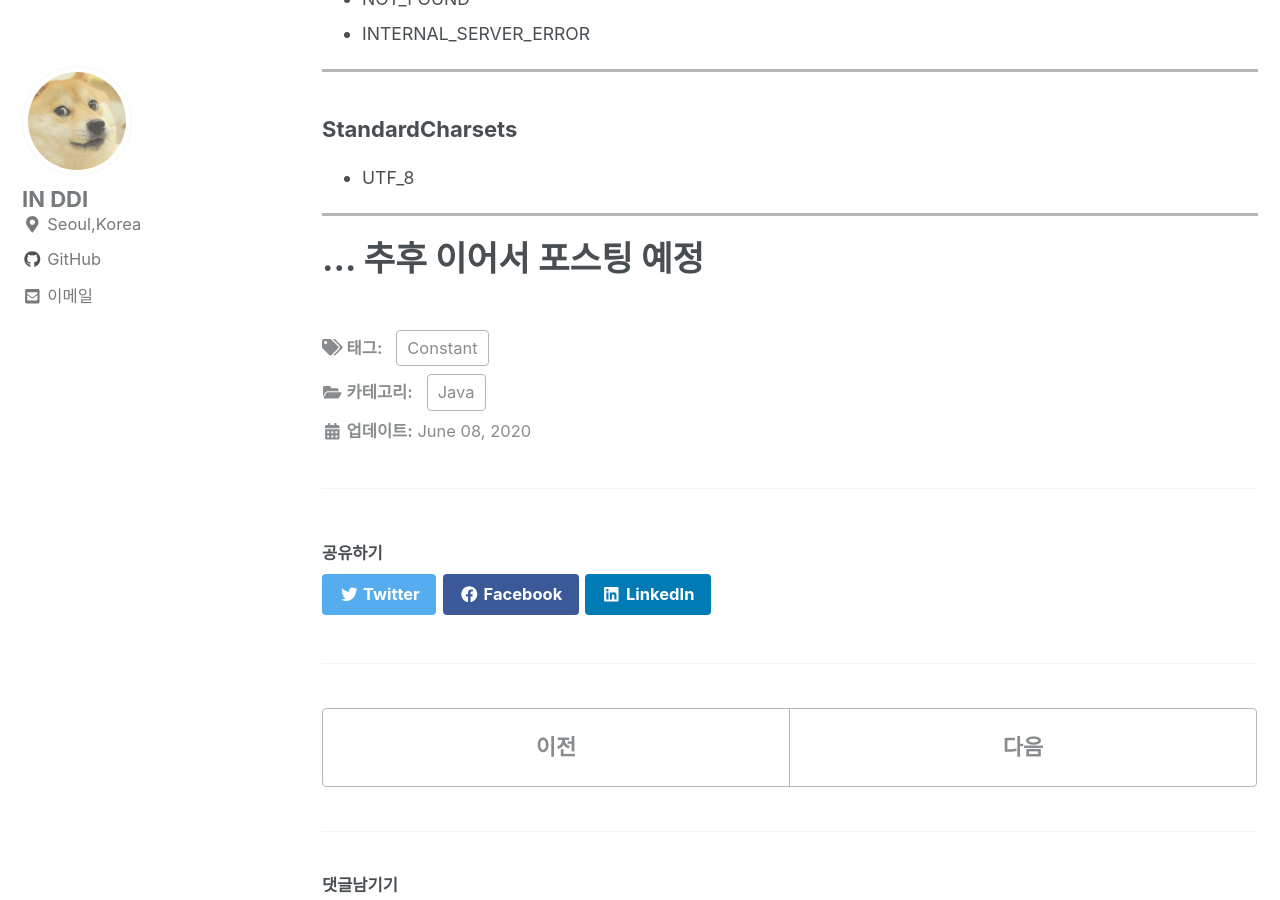
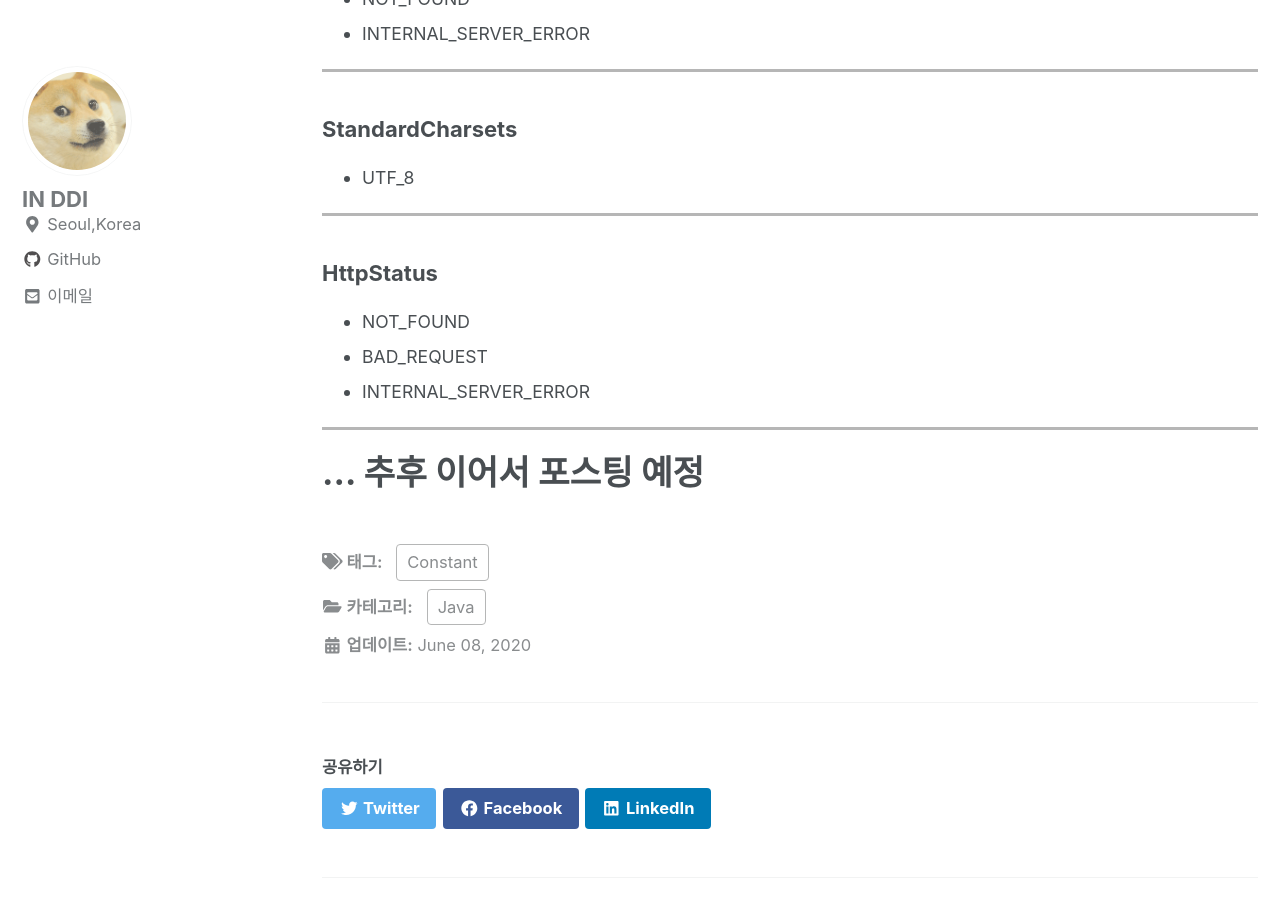
Before and after one commit to InSeok9068/inseok9068.github.io, a Jekyll site: the page built from _posts/java/2020-06-08-java-constant-class.md, in a window 1280 px wide and 900 px high, scrolled down 1789 px. Built offline with Jekyll 4.4.1, drawn with Linux system fonts in a browser that asks for light colours; cached includes are drawn as plain includes; nearby versions of some CDN libraries; comment, search, counter and statistics services are not loaded.

Commit message:
자바 상수 추가

```diff
--- a/_posts/java/2020-06-08-java-constant-class.md
+++ b/_posts/java/2020-06-08-java-constant-class.md
@@ -27,12 +27,14 @@ tags :
 ---
 
 ### **Boolean**
+
 - True
 - False
 
 ---
 
 ### **HttpMethod**
+
 - GET
 - POST
 - PUT
@@ -41,6 +43,7 @@ tags :
 ---
 
 ### **MediaType**
+
 - APPLICATION_JSON
 - APPLICATION_FORM_URLENCODED
 - APPLICATION_XML
@@ -48,18 +51,21 @@ tags :
 ---
 
 ### **StringUtiils**
+
 - SPACE
 - EMPTY
 
 ---
 
 ### **NumberUtils**
+
 - INTEGER_ZERO
 - INTEGER_ONE
 
 ---
 
 ### **HttpStatus**
+
 - OK
 - NOT_FOUND
 - INTERNAL_SERVER_ERROR
@@ -67,8 +73,17 @@ tags :
 ---
 
 ### **StandardCharsets**
+
 - UTF_8
 
 ---
 
+### **HttpStatus**
+
+- NOT_FOUND
+- BAD_REQUEST
+- INTERNAL_SERVER_ERROR
+
+---
+
 # ... 추후 이어서 포스팅 예정
```
Also changed, not shown: other parts of _posts/java/2020-06-08-java-constant-class.md (+1 -1 lines), Gemfile.lock.
